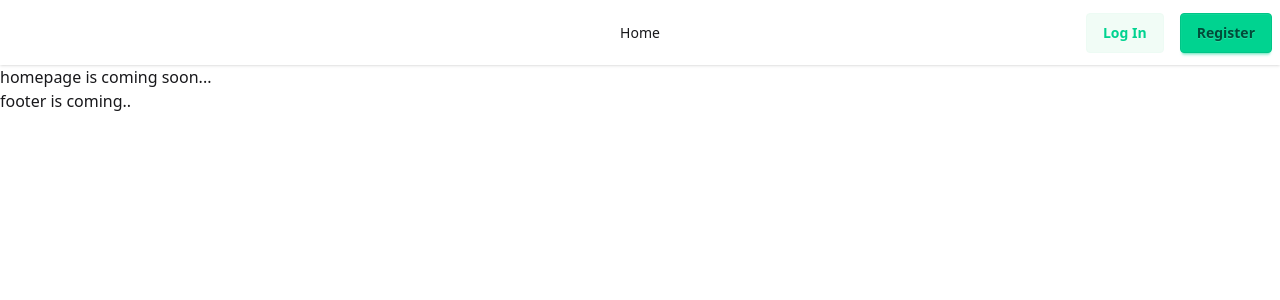
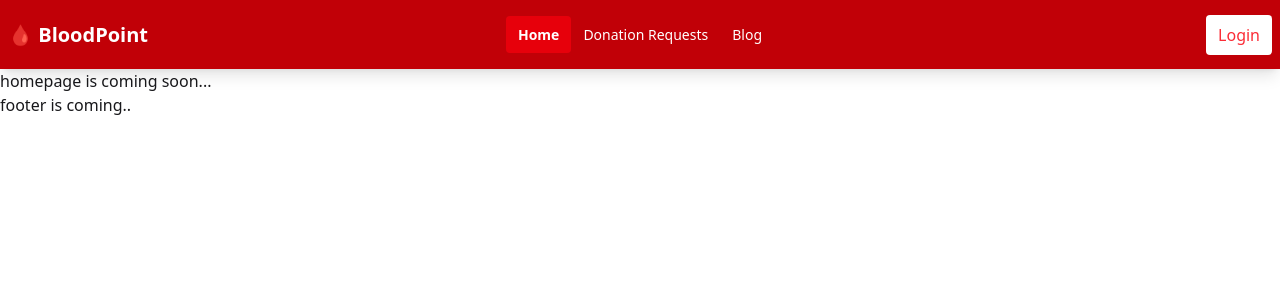
Before and after one commit to hrhabib0/blood-point-client, a React (Vite) app: page / in a window 1280 px wide. Shown: the top 300 px of the page. Built offline with nearby package versions, Linux system fonts and the light colour scheme; no server answers.

Commit message:
create responsive Navbar with conditional links and avatar dropdown based on auth status

```diff
--- a/src/components/Navbar/Navbar.jsx
+++ b/src/components/Navbar/Navbar.jsx
@@ -1,13 +1,15 @@
-import { use } from 'react';
+import { use, useState } from 'react';
 import { Link, NavLink, useNavigate } from 'react-router';
-// import FastDropLogo from '../FastDropLogo/FastDropLogo';
-// import { AuthContext } from '../../contexts/AuthContexts/AuthContext';
+import { AuthContext } from '../../contexts/AuthContext/AuthContext';
 import Swal from 'sweetalert2';
-import { AuthContext } from '../../contexts/AuthContext/AuthContext';
+import { FaChevronDown } from 'react-icons/fa';
 
 const Navbar = () => {
     const { user, logOut } = use(AuthContext)
     const navigate = useNavigate();
+    const [showDropdown, setShowDropdown] = useState(false);
+    const toggleDropdown = () => setShowDropdown(!showDropdown);
+
     const handleLogOut = () => {
         logOut()
             .then(() => {
@@ -25,15 +27,58 @@ const Navbar = () => {
             })
     }
     const navlinks = <>
-        <li><NavLink to={'/'}>Home</NavLink></li>
-        {/* {
-            user && <><li><NavLink to={'/dashboard'}>Dashboard</NavLink></li></>
-        }
-        <li><NavLink to={'/about'}>About</NavLink></li> */}
+        <li>
+            <NavLink
+                to="/"
+                className={({ isActive }) =>
+                    isActive
+                        ? "text-white bg-red-600 px-3 py-2 rounded font-semibold"
+                        : "text-white hover:bg-red-500 px-3 py-2 rounded transition"
+                }
+            >
+                Home
+            </NavLink>
+        </li>
+        <li>
+            <NavLink
+                to="/requests"
+                className={({ isActive }) =>
+                    isActive
+                        ? "text-white bg-red-600 px-3 py-2 rounded font-semibold"
+                        : "text-white hover:bg-red-500 px-3 py-2 rounded transition"
+                }
+            >
+                Donation Requests
+            </NavLink>
+        </li>
+        <li>
+            <NavLink
+                to="/blog"
+                className={({ isActive }) =>
+                    isActive
+                        ? "text-white bg-red-600 px-3 py-2 rounded font-semibold"
+                        : "text-white hover:bg-red-500 px-3 py-2 rounded transition"
+                }
+            >
+                Blog
+            </NavLink>
+        </li>
+        {user && (
+            <NavLink
+                to="/funding"
+                className={({ isActive }) =>
+                    isActive
+                        ? "text-white bg-red-600 px-3 py-2 rounded font-semibold"
+                        : "text-white hover:bg-red-500 px-3 py-2 rounded transition"
+                }
+            >
+                Funding
+            </NavLink>
+        )}
     </>
     return (
         <div>
-            <div className="navbar bg-base-100 shadow-sm">
+            <div className="navbar bg-red-700 shadow-lg text-white">
                 <div className="navbar-start">
                     <div className="dropdown">
                         <div tabIndex={0} role="button" className="btn btn-ghost lg:hidden">
@@ -45,24 +90,63 @@ const Navbar = () => {
                             {navlinks}
                         </ul>
                     </div>
-
+                    {/* Logo */}
                     <div>
-                        {/* <FastDropLogo></FastDropLogo> */}
+                        <Link to="/" className="text-xl font-bold text-white">
+                            <span className="text-white">🩸 BloodPoint</span>
+                        </Link>
                     </div>
                 </div>
+                {/* desktop navbar */}
                 <div className="navbar-center hidden lg:flex">
                     <ul className="menu menu-horizontal px-1">
                         {navlinks}
                     </ul>
                 </div>
                 <div className="navbar-end gap-4">
-                    {
-                        user ? <button onClick={handleLogOut} className='btn btn-soft btn-success'>Log Out</button> :
-                            <>
-                                <Link to={'/login'} className="btn btn-soft btn-success">Log In</Link>
-                                <Link to={'/register'} className="btn btn-success">Register</Link>
-                            </>
-                    }
+                    {!user ? (
+                        <Link
+                            to="/login"
+                            className="bg-white text-red-500 hover:text-white hover:bg-red-500 px-3 py-2 rounded transition"
+                        >
+                            Login
+                        </Link>
+                    ) : (
+                        <div className="relative">
+                            <button
+                                onClick={toggleDropdown}
+                                className="flex items-center space-x-2 focus:outline-none"
+                            >
+                                <img
+                                    src={user?.photoURL || "https://i.ibb.co/7G5Xz7y/avatar-placeholder.png"}
+                                    alt="avatar"
+                                    className="w-10 h-10 rounded-full border-2 border-white"
+                                />
+                                <FaChevronDown className="text-white text-sm" />
+                            </button>
+
+                            {showDropdown && (
+                                <div className="absolute right-0 mt-2 w-40 bg-white text-black rounded-lg shadow-md z-50">
+                                    <Link
+                                        to="/dashboard"
+                                        className="block px-4 py-2 hover:bg-red-100 transition"
+                                        onClick={() => setShowDropdown(false)}
+                                    >
+                                        Dashboard
+                                    </Link>
+                                    <button
+                                        onClick={() => {
+                                            handleLogOut();
+                                            setShowDropdown(false);
+                                        }}
+                                        className="w-full text-left px-4 py-2 hover:bg-red-100 transition"
+                                    >
+                                        Logout
+                                    </button>
+                                </div>
+                            )}
+                        </div>
+                    )}
                 </div>
             </div>
         </div>
```
